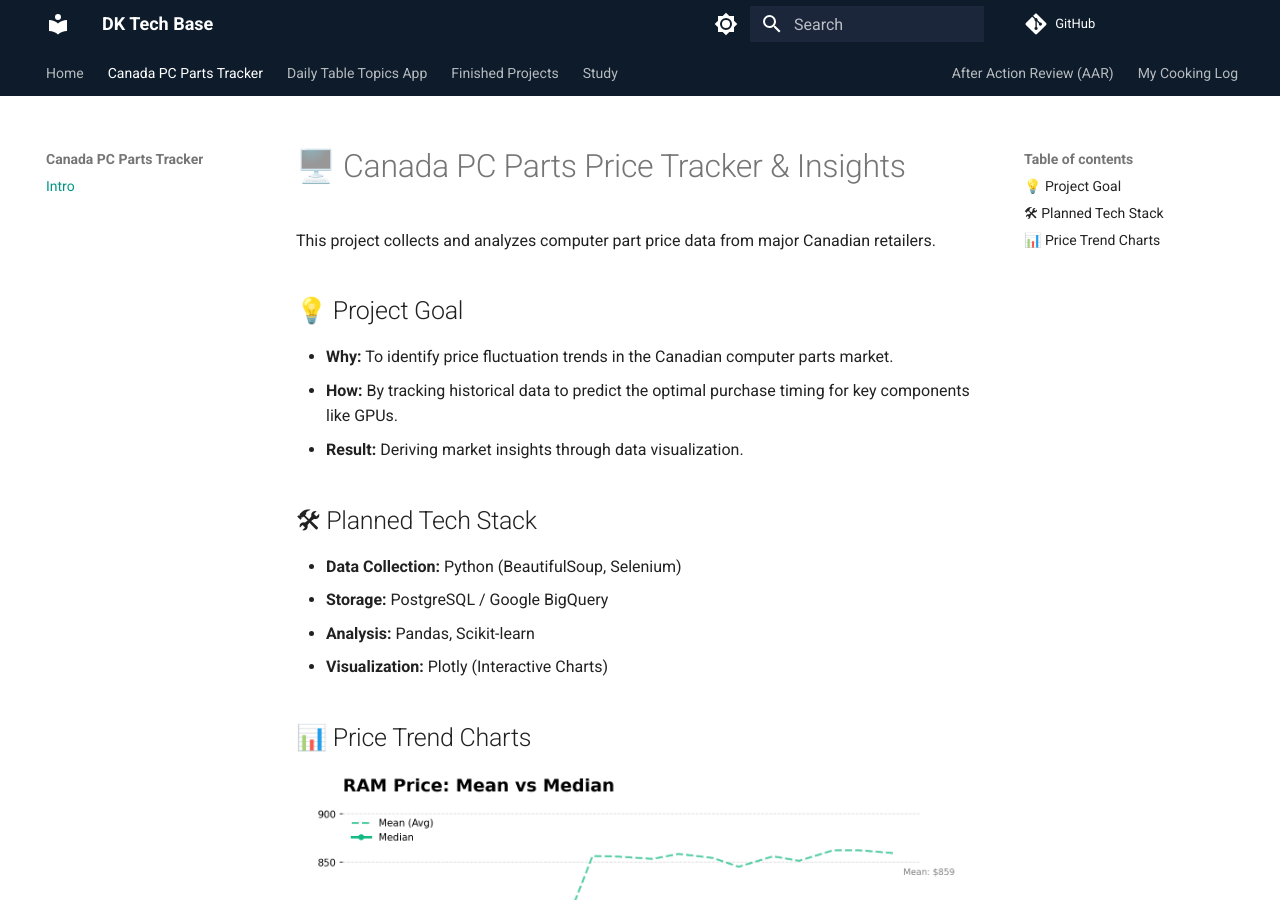
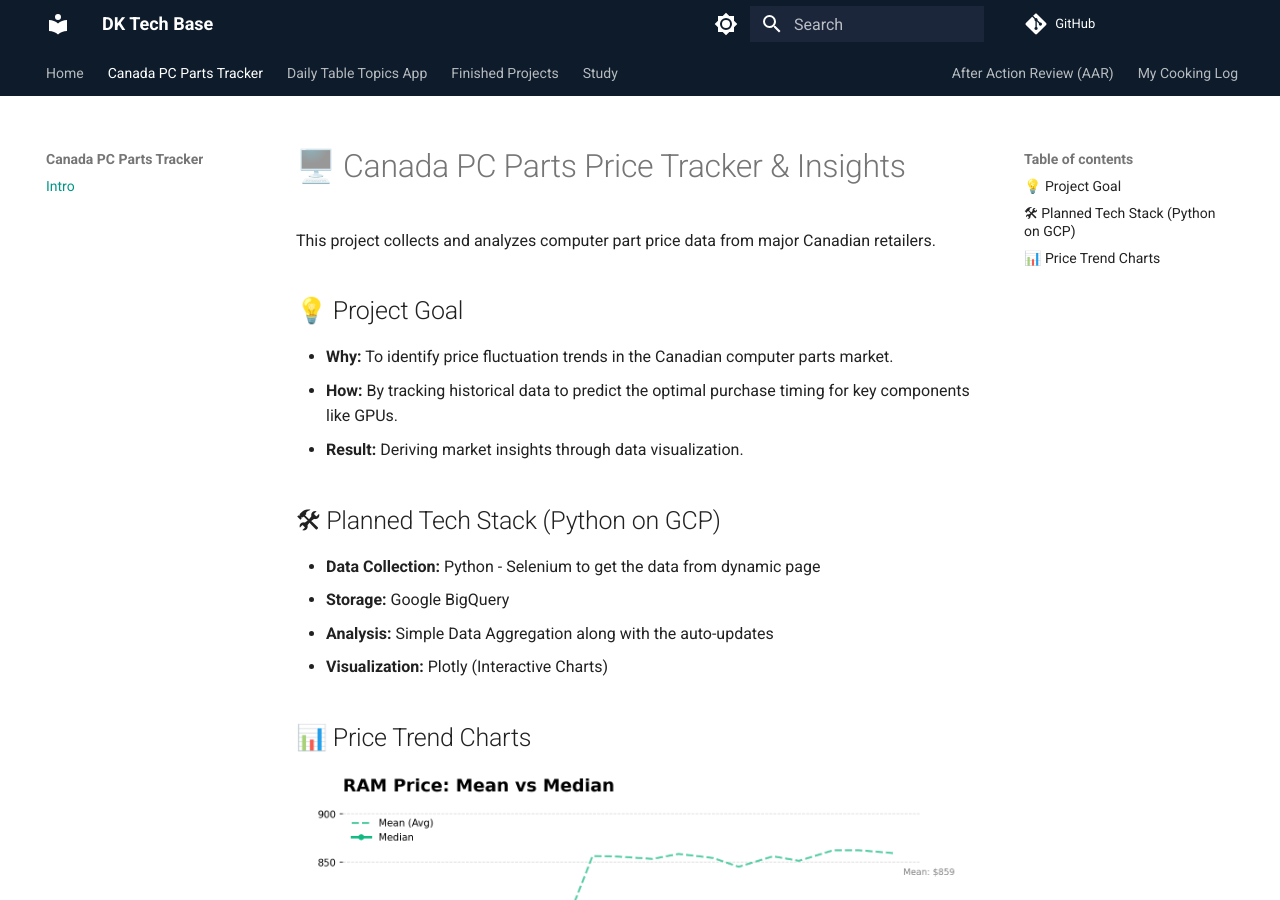
Before and after one commit to dkang919/tech-base, an MkDocs documentation site: the page built from docs/canada-pc-parts-tracker/ca-pc-parts-tracker.md, in a window 1280 px wide and 900 px high. Built offline with MkDocs 1.6.1 and Material for MkDocs 9.7.7, drawn with Linux system fonts in a browser that asks for light colours; comment, search, counter and statistics services are not loaded.

Commit message:
pc-parts-tracker md updated

```diff
--- a/docs/canada-pc-parts-tracker/ca-pc-parts-tracker.md
+++ b/docs/canada-pc-parts-tracker/ca-pc-parts-tracker.md
@@ -7,10 +7,10 @@ This project collects and analyzes computer part price data from major Canadian
 * **How:** By tracking historical data to predict the optimal purchase timing for key components like GPUs.
 * **Result:** Deriving market insights through data visualization.
 
-## 🛠 Planned Tech Stack
-* **Data Collection:** Python (BeautifulSoup, Selenium)
-* **Storage:** PostgreSQL / Google BigQuery
-* **Analysis:** Pandas, Scikit-learn
+## 🛠 Planned Tech Stack (Python on GCP)
+* **Data Collection:** Python - Selenium to get the data from dynamic page
+* **Storage:** Google BigQuery
+* **Analysis:** Simple Data Aggregation along with the auto-updates
 * **Visualization:** Plotly (Interactive Charts)
 
 ## 📊 Price Trend Charts
```
